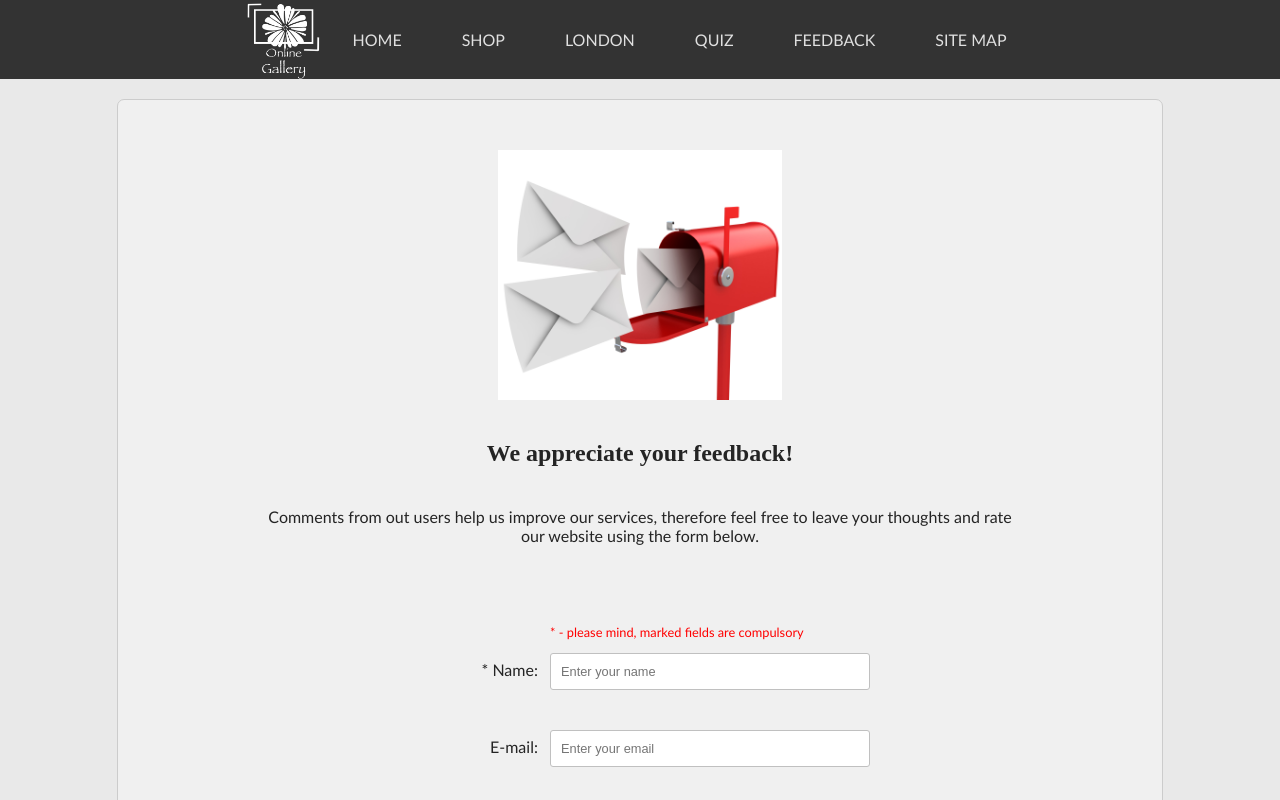
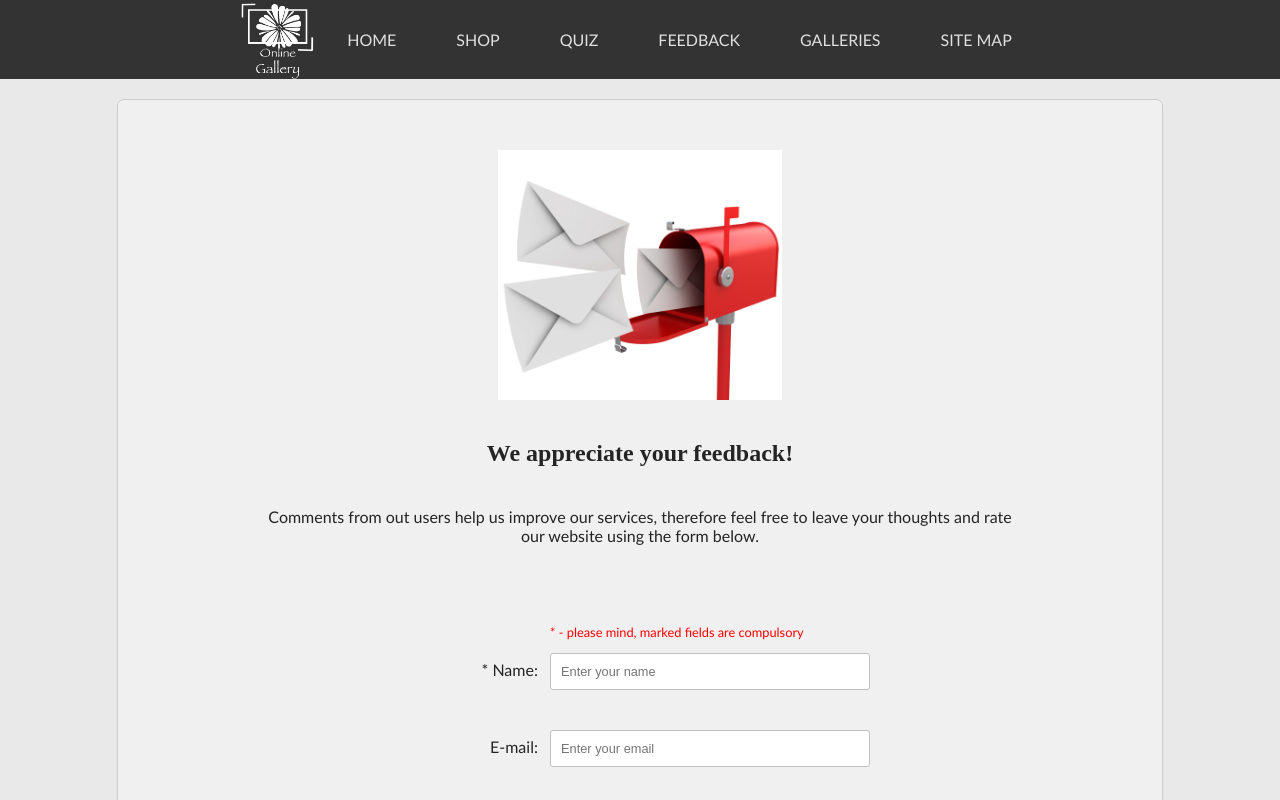
Before and after one commit to polakmaly11/art-website-template, a plain HTML site: page feedback.html in a window 1280 px wide. Shown: the top 800 px of the page. Drawn offline with Linux system fonts and the light colour scheme; a web font is replaced by a local one.

```diff
--- a/feedback.html
+++ b/feedback.html
@@ -136,13 +136,13 @@
           <a href="#shop">Shop</a>
         </li>
         <li>
-            <a href="#london">London</a>
-          </li>
-          <li>
           <a href="#quiz">Quiz</a>
         </li>
         <li>
           <a href="feedback.html">Feedback</a>
+        </li>
+        <li>
+          <a href="galleries.html">Galleries</a>
         </li>
         <li>
           <a href="#siteMap">Site Map</a>
```
Lines whose indentation alone changed are shown as unchanged.
